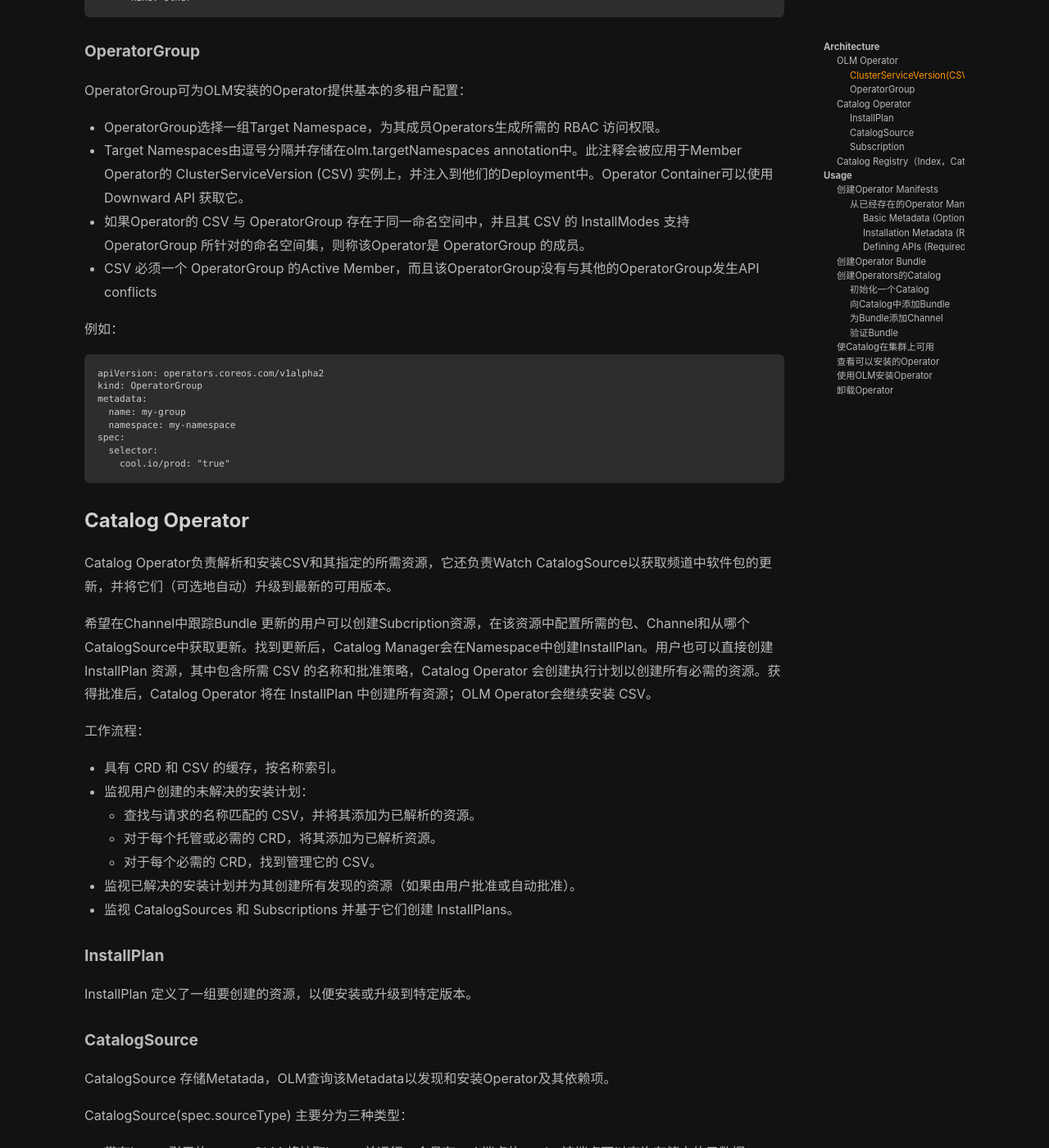
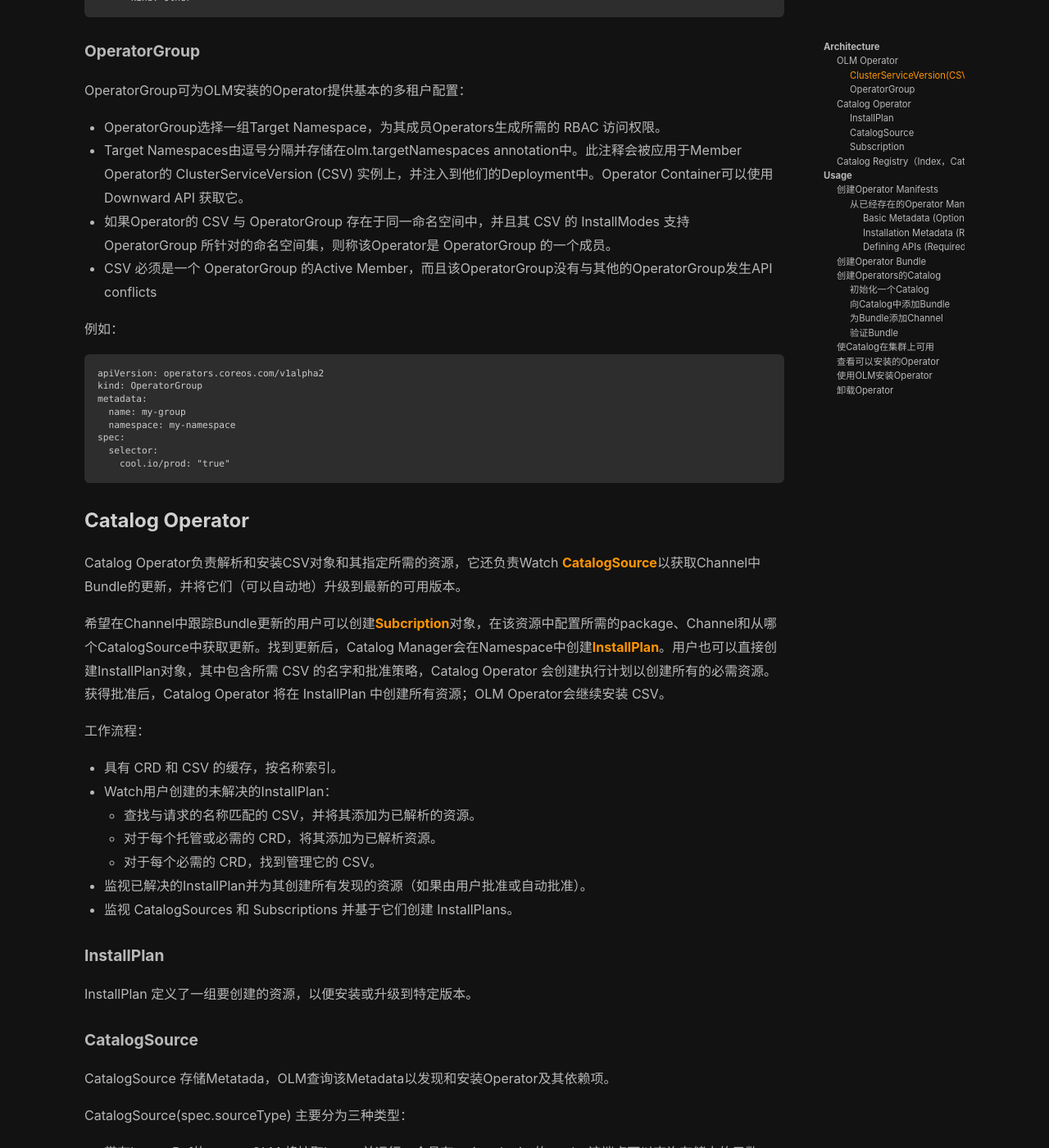
Before and after one commit to youhangwang/youhangwang.github.io, a Jekyll site: the page built from _posts/2022-03-01-olm.md, in a window 1280 px wide and 1400 px high, scrolled down 2370 px. Shown: the whole window at 82% size. Built offline with Jekyll 4.4.1, drawn with Linux system fonts in a browser that asks for light colours; nearby versions of some CDN libraries; some of the changed text lies outside the part shown.

Commit message:
refine olm

````diff
--- a/_posts/2022-03-01-olm.md
+++ b/_posts/2022-03-01-olm.md
@@ -8,24 +8,24 @@ OLM是Operator Framework中的一个组件，用于管理Kubernetes中的Operato
 ## Architecture
 
 Operator Lifecycle Manager主要包含两个组件：
-- OLM Operator
-- Catalog Operator
+- [OLM Operator](#olm-operator)
+- [Catalog Operator](#catalog-operator)
 
-它们创建的资源如下：
+这两个组件创建的资源如下：
 |Component|Create Resource|
 |-|-|
 |OLM Operator|Deployments, ServiceAccount, RBAC等|
-|Catalog Operator|CRDs, ClusterServiceVersions|
+|Catalog Operator|CRDs, [ClusterServiceVersions](#clusterserviceversioncsv)|
 
 它们需管理的资源如下：
 |Component|Manage Resource|
 |-|-|
-|OLM Operator|ClusterServiceVersions，OperatorGroup|
-|Catalog Operator|InstallPlan，CatalogSource，Subscription|
+|OLM Operator|[ClusterServiceVersions](#clusterserviceversioncsv)，[OperatorGroup](#operatorgroup)|
+|Catalog Operator|[InstallPlan](#installplan)，[CatalogSource](#catalogsource)，[Subscription](#subscription)|
 
 ### OLM Operator
 
-当ClusterServiceVersion（CSV）中指定的需要资源已经在Cluster上部署，OLM Operator会负责部署CSV中定义的Application（Deployment，SA, RBAC等）。OLM Operator通常会Watch全部的namespace，但也可以配置为Watch指定的一个或多个namespace。
+当[ClusterServiceVersions](#clusterserviceversioncsv)中指定需要的资源已经在Cluster上部署，OLM Operator会负责部署CSV中定义的Application（Deployment，SA, RBAC等）。OLM Operator通常会Watch全部的namespace，但也可以配置为Watch指定的一个或多个namespace。
 
 OLM Operator的主要工作就是Watach CSV，一旦CSV的Requirments被满足，则执行CSV中的Install Strategy。
 
@@ -124,8 +124,8 @@ spec:
 OperatorGroup可为OLM安装的Operator提供基本的多租户配置：
 - OperatorGroup选择一组Target Namespace，为其成员Operators生成所需的 RBAC 访问权限。
 - Target Namespaces由逗号分隔并存储在olm.targetNamespaces annotation中。此注释会被应用于Member Operator的 ClusterServiceVersion (CSV) 实例上，并注入到他们的Deployment中。Operator Container可以使用 Downward API 获取它。
-- 如果Operator的 CSV 与 OperatorGroup 存在于同一命名空间中，并且其 CSV 的 InstallModes 支持 OperatorGroup 所针对的命名空间集，则称该Operator是 OperatorGroup 的成员。
-- CSV 必须一个 OperatorGroup 的Active Member，而且该OperatorGroup没有与其他的OperatorGroup发生API conflicts
+- 如果Operator的 CSV 与 OperatorGroup 存在于同一命名空间中，并且其 CSV 的 InstallModes 支持 OperatorGroup 所针对的命名空间集，则称该Operator是 OperatorGroup 的一个成员。
+- CSV 必须是一个 OperatorGroup 的Active Member，而且该OperatorGroup没有与其他的OperatorGroup发生API conflicts
 
 例如：
 ```
@@ -140,18 +140,18 @@ spec:
 ```
 
 ### Catalog Operator
-Catalog Operator负责解析和安装CSV和其指定的所需资源，它还负责Watch CatalogSource以获取频道中软件包的更新，并将它们（可选地自动）升级到最新的可用版本。
+Catalog Operator负责解析和安装CSV对象和其指定所需的资源，它还负责Watch [CatalogSource](#catalogsource)以获取Channel中Bundle的更新，并将它们（可以自动地）升级到最新的可用版本。
 
-希望在Channel中跟踪Bundle 更新的用户可以创建Subcription资源，在该资源中配置所需的包、Channel和从哪个CatalogSource中获取更新。找到更新后，Catalog Manager会在Namespace中创建InstallPlan。用户也可以直接创建 InstallPlan 资源，其中包含所需 CSV 的名称和批准策略，Catalog Operator 会创建执行计划以创建所有必需的资源。获得批准后，Catalog Operator 将在 InstallPlan 中创建所有资源；OLM Operator会继续安装 CSV。
+希望在Channel中跟踪Bundle更新的用户可以创建[Subcription](#subscription)对象，在该资源中配置所需的package、Channel和从哪个CatalogSource中获取更新。找到更新后，Catalog Manager会在Namespace中创建[InstallPlan](#installplan)。用户也可以直接创建InstallPlan对象，其中包含所需 CSV 的名字和批准策略，Catalog Operator 会创建执行计划以创建所有的必需资源。获得批准后，Catalog Operator 将在 InstallPlan 中创建所有资源；OLM Operator会继续安装 CSV。
 
 工作流程：
 
 - 具有 CRD 和 CSV 的缓存，按名称索引。
-- 监视用户创建的未解决的安装计划：
+- Watch用户创建的未解决的InstallPlan：
   - 查找与请求的名称匹配的 CSV，并将其添加为已解析的资源。
   - 对于每个托管或必需的 CRD，将其添加为已解析资源。
   - 对于每个必需的 CRD，找到管理它的 CSV。
-- 监视已解决的安装计划并为其创建所有发现的资源（如果由用户批准或自动批准）。
+- 监视已解决的InstallPlan并为其创建所有发现的资源（如果由用户批准或自动批准）。
 - 监视 CatalogSources 和 Subscriptions 并基于它们创建 InstallPlans。
 
 #### InstallPlan
@@ -161,7 +161,7 @@ InstallPlan 定义了一组要创建的资源，以便安装或升级到特定
 CatalogSource 存储Metatada，OLM查询该Metadata以发现和安装Operator及其依赖项。
 
 CatalogSource(spec.sourceType) 主要分为三种类型：
-- 带有Image引用的 grpc：OLM 将拉取Image并运行一个具有 api 端点的 pod，该端点可以查询存储中的元数据。
+- 带有Image Ref的 grpc：OLM 将拉取Image并运行一个具有 api endpoint的 pod，该端点可以查询存储中的元数据。
 - 带有Address字段的 grpc：OLM 将尝试联系给定地址的 grpc api。在大多数情况下不应该使用它。
 - internal 或 configmap：OLM 将解析 configmap 的数据并启动一个可以为它提供 grpc api 服务的 pod。
 
@@ -179,6 +179,7 @@ spec:
   displayName: Community Operators
   publisher: OperatorHub.io
 ```
+
 #### Subscription
 Subscription表示安装Operator的意图。是一个将Operator与 CatalogSource 相关联的CustomResource。Subscription描述了要订阅Operator的频道，以及是自动执行更新还是手动执行更新。如果设置为自动，Subscription确保 OLM 将管理和升级Operator，以确保最新版本始终在集群中运行。
 
````
